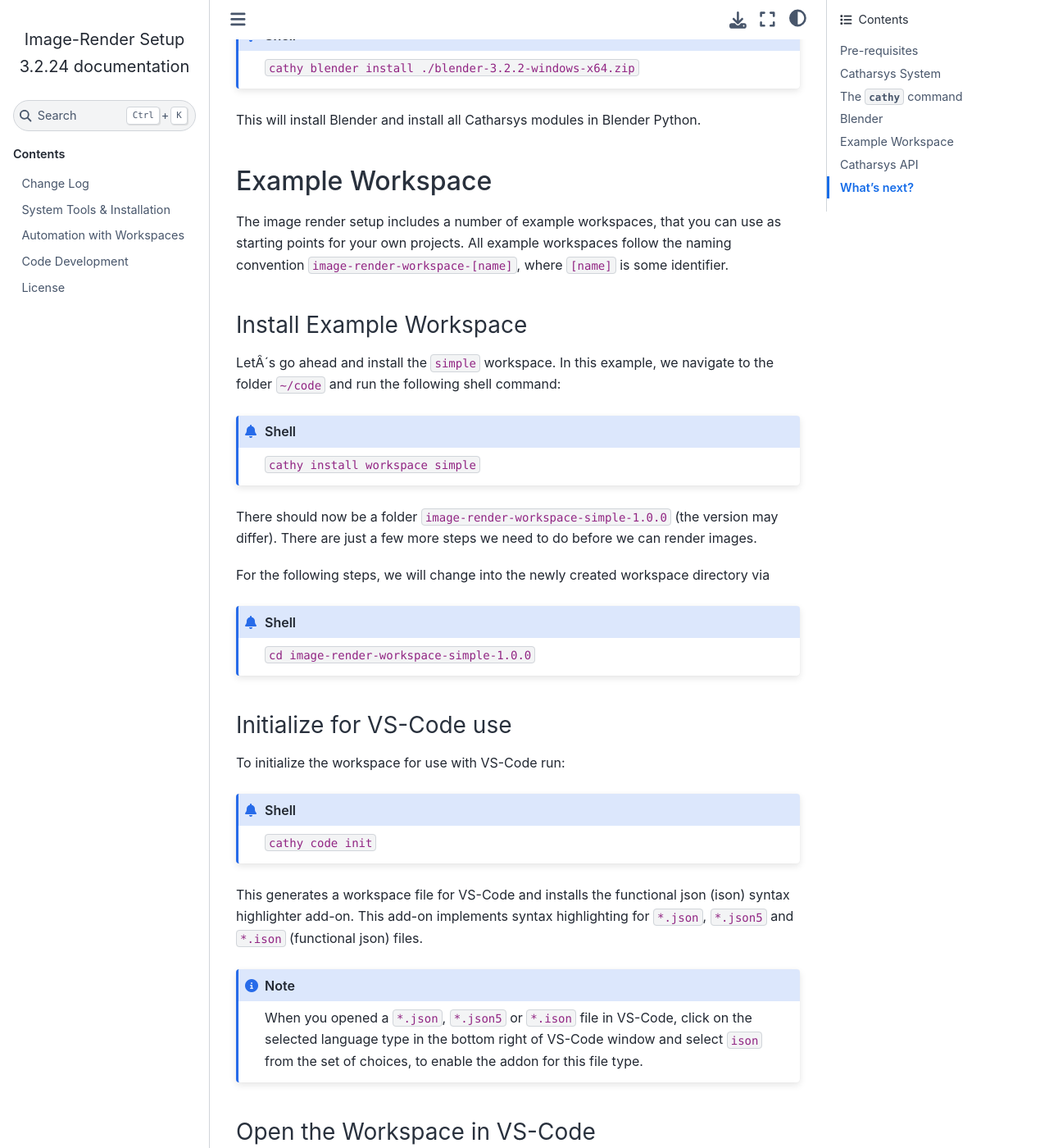
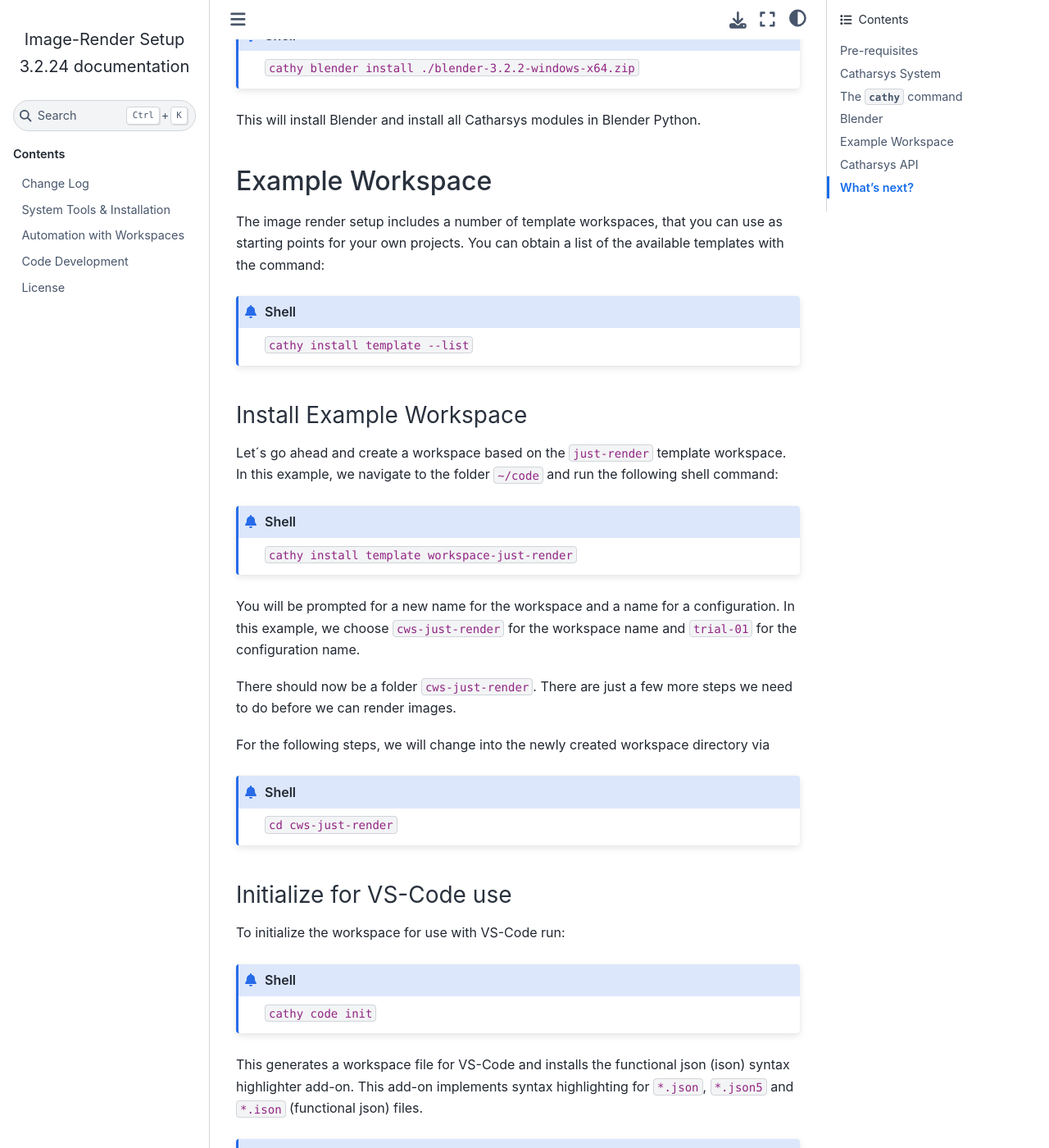
Before and after one commit to boschresearch/image-render-setup, a Sphinx documentation site: the page built from docs/source/setup.md, in a window 1280 px wide and 1400 px high, scrolled down 2715 px. Shown: the whole window at 82% size. Built offline with Sphinx 7.4.7 and the Sphinx Book theme 1.1.4, drawn with Linux system fonts in a browser that asks for light colours; the version number is read from the project's files by our own code; some of the changed text lies outside the part shown.

Commit message:
updates installation docs to use workspace templates

````diff
--- a/docs/source/setup.md
+++ b/docs/source/setup.md
@@ -105,22 +105,28 @@ This will install Blender and install all Catharsys modules in Blender Python.
 
 ## Example Workspace
 
-The image render setup includes a number of example workspaces, that you can use as starting points for your own projects. All example workspaces follow the naming convention `image-render-workspace-[name]`, where `[name]` is some identifier.
+The image render setup includes a number of template workspaces, that you can use as starting points for your own projects. You can obtain a list of the available templates with the command:
+
+```{admonition} Shell
+`cathy install template --list`
+```
 
 ### Install Example Workspace
 
-LetÂ´s go ahead and install the `simple` workspace. In this example, we navigate to the folder `~/code` and run the following shell command:
+Let´s go ahead and create a workspace based on the `just-render` template workspace. In this example, we navigate to the folder `~/code` and run the following shell command:
 
 ```{admonition} Shell
-`cathy install workspace simple`
+`cathy install template workspace-just-render`
 ```
 
-There should now be a folder `image-render-workspace-simple-1.0.0` (the version may differ). There are just a few more steps we need to do before we can render images.
+You will be prompted for a new name for the workspace and a name for a configuration. In this example, we choose `cws-just-render` for the workspace name and `trial-01` for the configuration name.
+
+There should now be a folder `cws-just-render`. There are just a few more steps we need to do before we can render images.
 
 For the following steps, we will change into the newly created workspace directory via
 
 ```{admonition} Shell
-`cd image-render-workspace-simple-1.0.0`
+`cd cws-just-render`
 ```
 
 
@@ -177,16 +183,16 @@ Before you can render images with Blender using a project configuration in the w
 The structure of Workspaces for Blender rendering is discussed {external+image-render-automation:doc}`here <workspace_basics>`.
 ```
 
-To initialize the project configuration `test` run the following command:
+To initialize the project configuration `trial-01` run the following command:
 
 ```{admonition} Shell
-`cathy blender init -c test`
+`cathy blender init -c trial-01`
 ```
 
 This command also checks whether Catharsys is installed in the Blender Python and installs it if not. To avoid checking for the installation every time you update the Blender configuration, you can run the command:
 
 ```{admonition} Shell
-`cathy blender init -c test --addons`
+`cathy blender init -c trial-01 --addons`
 ```
 
 
@@ -195,7 +201,7 @@ This command also checks whether Catharsys is installed in the Blender Python an
 A rendering configuration references the Blender file to use in a trial file, which in turn is referenced by an action. To open the blender file that is used by the action `render` of the configuration `test`, run the command:
 
 ```{admonition} Shell
-`cathy blender show -c test -a render`
+`cathy blender show -c trial-01 -a render`
 ```
 
 This opens the correct Blender version with the correct Blender configuration for the Catharsys action.
@@ -206,20 +212,20 @@ Note that actions can have any name. That is, an action that renders something d
 
 ### Launch a rendering job
 
-Finally, let's launch the rendering action `render` for configuration `test` with:
+Finally, let's launch the rendering action `render` for configuration `trial-01` with:
 
 ```{admonition} Shell
-`cathy ws launch -c test -a render`
+`cathy ws launch -c trial-01 -a render`
 ```
 
-This should start Blender in background mode and render six images in the folder `./_render/rq0004/test/Camera/delta_rot_01/rot_01/Image`.
+This should start Blender in background mode and render six images in the folder `./_render/rq0004/trial-01/Camera/delta_rot_01/rot_01/Image`.
 
 
 ## Catharsys API
 
 Instead of working with workspaces from the command line, you can also use the Catharsys API. This is especially nice, when you are using Jupyter notebooks. They are available directly in VS-Code as well.
 
-As an example, open the `image-render-workspace-simple` in VS-Code and open the file `./config/test/launch.ipynb`. When you open the notebook for the first time, you will have to select the python kernel the notebook is run with. This can be selected in the top right corner of the notebook window. Ensure that is says `cex1` in this example.
+As an example, open the `cws-just-render` in VS-Code and open the file `./config/trial-01/launch.ipynb`. When you open the notebook for the first time, you will have to select the python kernel the notebook is run with. This can be selected in the top right corner of the notebook window. Ensure that is says `cex1` in this example.
 
 Now execute the Code blocks in the document to launch the action and display the resultant images. The API objects and commands can be used in any Python program, so you can write an automation for the rendering automation system ;-)
 
````
Also changed, not shown: docs/source/index.rst (+12 -12 lines).
